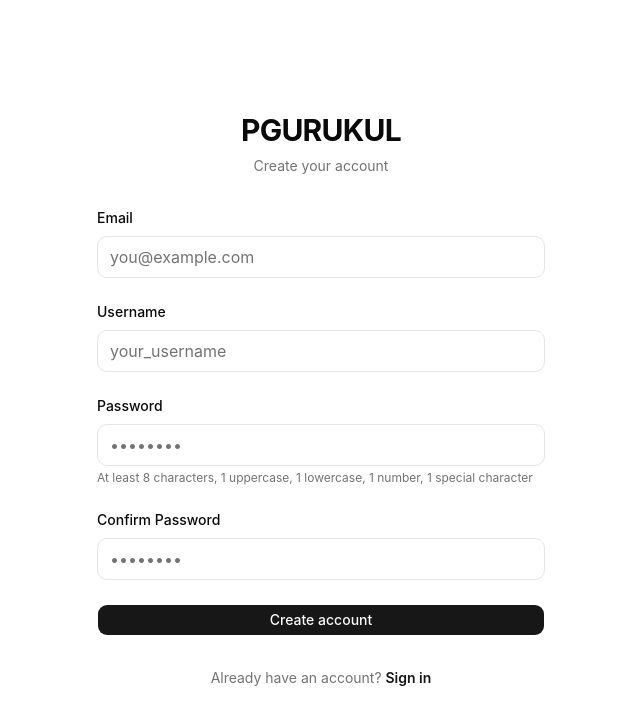
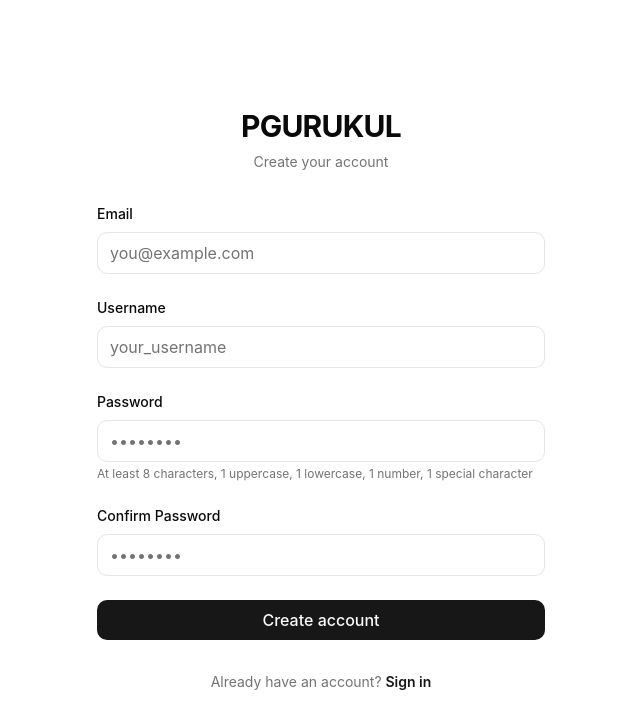
Before and after one commit to ShUbHaMHiReMaT/pgurukul, a Next.js app: page /signup in a window 1280 px wide. Shown: the top 728 px of the page, without its empty margins (319-959 px from the left). Built offline with nearby package versions, Linux system fonts and the light colour scheme; no server answers.

Commit message:
feat: replace Button components with custom styled buttons in login and signup pages
Co-authored-by: ShUbHaMHiReMaT <172281904+ShUbHaMHiReMaT@users.noreply.github.com>

```diff
--- a/app/login/page.tsx
+++ b/app/login/page.tsx
@@ -96,13 +96,13 @@ export default function LoginPage() {
             />
           </div>
 
-          <Button
+          <button
             type="submit"
             disabled={isLoading}
-            className="w-full"
+            className="w-full rounded-lg bg-primary px-4 py-2 font-medium text-primary-foreground hover:bg-primary/90 disabled:opacity-50 disabled:cursor-not-allowed"
           >
             {isLoading ? 'Signing in...' : 'Sign in'}
-          </Button>
+          </button>
         </form>
 
         <div className="text-center">
--- a/app/signup/page.tsx
+++ b/app/signup/page.tsx
@@ -160,13 +160,13 @@ function SignupContent() {
             />
           </div>
 
-          <Button
+          <button
             type="submit"
             disabled={isLoading}
-            className="w-full"
+            className="w-full rounded-lg bg-primary px-4 py-2 font-medium text-primary-foreground hover:bg-primary/90 disabled:opacity-50 disabled:cursor-not-allowed"
           >
             {isLoading ? 'Creating account...' : 'Create account'}
-          </Button>
+          </button>
         </form>
 
         <div className="text-center">
--- /dev/null
+++ b/next.config.js
@@ -0,0 +1,6 @@
+/** @type {import('next').NextConfig} */
+const nextConfig = {
+  allowedDevOrigins: ['10.250.48.146', 'localhost', '127.0.0.1'],
+};
+
+module.exports = nextConfig;
```
